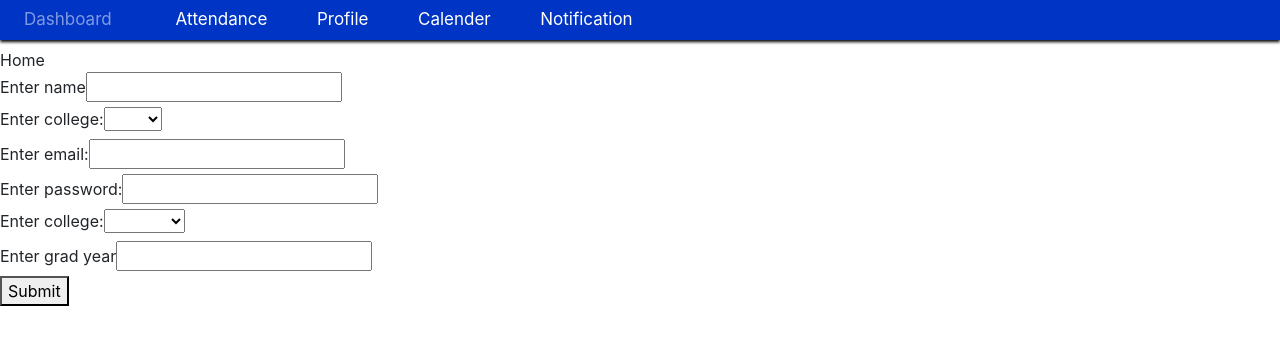
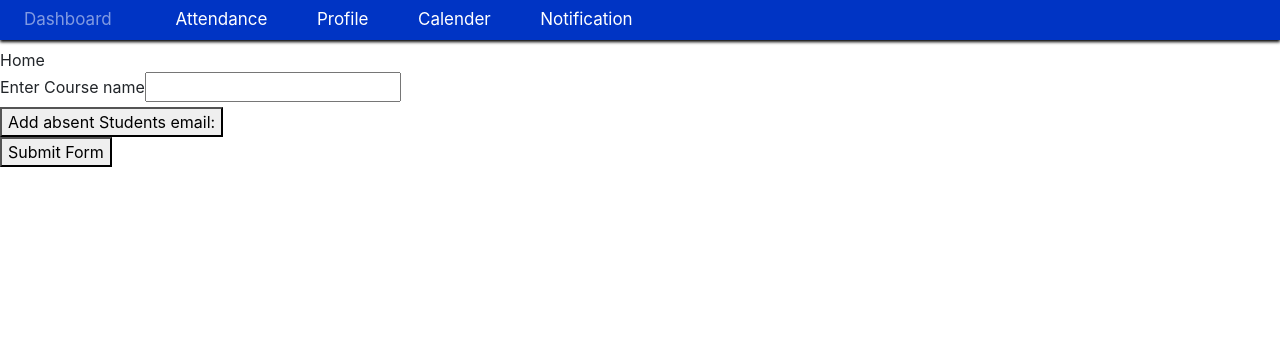
Before and after one commit to lavina98/SudoCodeFront, an Angular app: page /register in a window 1280 px wide. Shown: the top 344 px of the page. Built offline with nearby package versions, Linux system fonts and the light colour scheme.

Commit message:
attendanceupdate

```diff
--- a/src/app/app.component.html
+++ b/src/app/app.component.html
@@ -3,4 +3,4 @@
 <br>
 Home
 <!-- <router-outlet></router-outlet> -->
-<app-register></app-register>
+<app-update-attendance></app-update-attendance>
--- /dev/null
+++ b/src/app/notifications/notifications.component.html
@@ -0,0 +1,3 @@
+<p>
+  notifications works!
+</p>
--- /dev/null
+++ b/src/app/notifications/notifications.component.ts
@@ -0,0 +1,15 @@
+import { Component, OnInit } from '@angular/core';
+
+@Component({
+  selector: 'app-notifications',
+  templateUrl: './notifications.component.html',
+  styleUrls: ['./notifications.component.css']
+})
+export class NotificationsComponent implements OnInit {
+
+  constructor() { }
+
+  ngOnInit() {
+  }
+
+}
--- a/src/app/register/register.component.ts
+++ b/src/app/register/register.component.ts
@@ -1,5 +1,6 @@
 import { Component, OnInit } from '@angular/core';
 import { FormGroup, FormControl, Validators } from '@angular/forms';
+import { AuthService } from '../services/auth.service';
 
 @Component({
   selector: 'app-register',
@@ -9,7 +10,7 @@ import { FormGroup, FormControl, Validators } from '@angular/forms';
 export class RegisterComponent implements OnInit {
 
   register: FormGroup;
-  constructor() { }
+  constructor(private authService: AuthService) { }
   coll: string[] = ['SPIT', 'KJ'];
   depart: string[] = ['COMPS', 'IT', 'ETRX', 'EXTC' ];
   ngOnInit() {
@@ -25,6 +26,9 @@ export class RegisterComponent implements OnInit {
 
   onSubmit() {
     console.log(this.register);
+    this.authService.verifyUser(this.register.value).subscribe(
+      (data) => console.log(data)
+    );
   }
 
 }
--- /dev/null
+++ b/src/app/services/auth.service.ts
@@ -0,0 +1,15 @@
+ import { HttpClient } from '@angular/common/http';
+ import { Observable } from 'rxjs';
+import { map } from 'rxjs/operators';
+import { Injectable } from '@angular/core';
+
+@Injectable()
+export class AuthService {
+    constructor(private http: HttpClient) {
+
+    }
+    verifyUser(udata: any): Observable<any> {
+       return  this.http.post('https://localhost:3500/users/student-register', udata).pipe(map(
+           (response: any) => console.log(response)));
+    }
+}
--- /dev/null
+++ b/src/app/update-attendance/update-attendance.component.html
@@ -0,0 +1,16 @@
+
+<form [formGroup]="attendance" (ngSubmit)="onSubmit()">
+    <label for="lecname">Enter Course name</label>
+    <input type="text" formControlName="lecname">
+    <br>
+    <div>
+        <button type="button" (click)="add()">Add absent Students email:</button>
+    </div>
+    <div formArrayName="students">
+      <div *ngFor=" let item of attendance.get('students').controls ; let i=index">
+        <label> Add the student email</label>
+        <input type="email" [formControlName]="i">
+      </div>
+    </div>
+    <button type="submit">Submit Form</button>
+</form>
--- /dev/null
+++ b/src/app/update-attendance/update-attendance.component.ts
@@ -0,0 +1,28 @@
+import { Component, OnInit } from '@angular/core';
+import { FormGroup, FormBuilder, Validators, FormArray } from '@angular/forms';
+
+@Component({
+  selector: 'app-update-attendance',
+  templateUrl: './update-attendance.component.html',
+  styleUrls: ['./update-attendance.component.css']
+})
+export class UpdateAttendanceComponent implements OnInit {
+
+  attendance: FormGroup;
+   constructor(private fb: FormBuilder) { }
+
+  ngOnInit() {
+    this.attendance = this.fb.group({
+      lecname: this.fb.control('', Validators.required),
+      students: this.fb.array([])
+    });
+  }
+  add() {
+    (<FormArray>this.attendance.get('students')).push(this.fb.control('', Validators.email));
+  }
+
+  onSubmit() {
+    console.log(this.attendance);
+  }
+
+}
--- a/tsconfig.json
+++ b/tsconfig.json
@@ -15,7 +15,8 @@
     ],
     "lib": [
       "es2017",
-      "dom"
+      "dom",
+      "es6"
     ]
   }
 }
```
Also changed, not shown: src/app/app.module.ts (+11 -2 lines), src/app/notifications/notifications.component.css (added), src/app/update-attendance/update-attendance.component.css (added), 1 other file (tests, documents, lock files or other folders).
